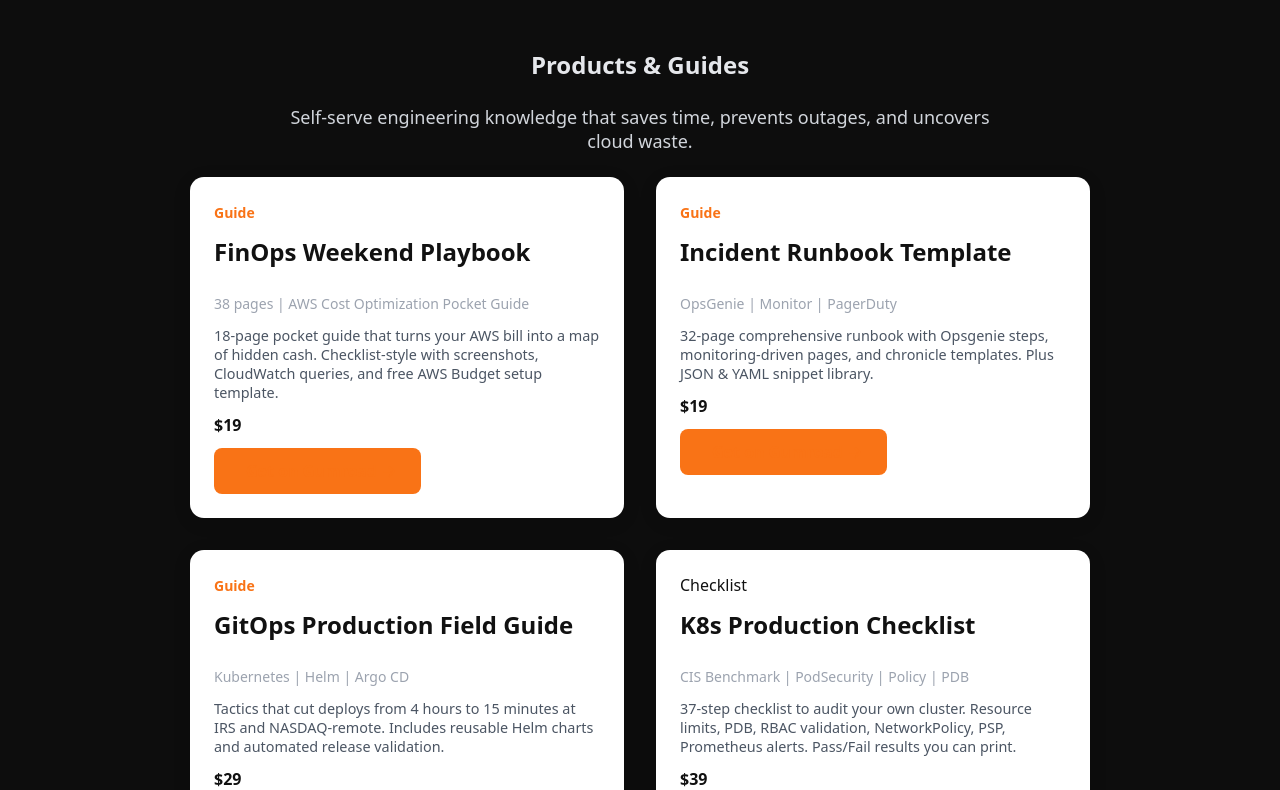
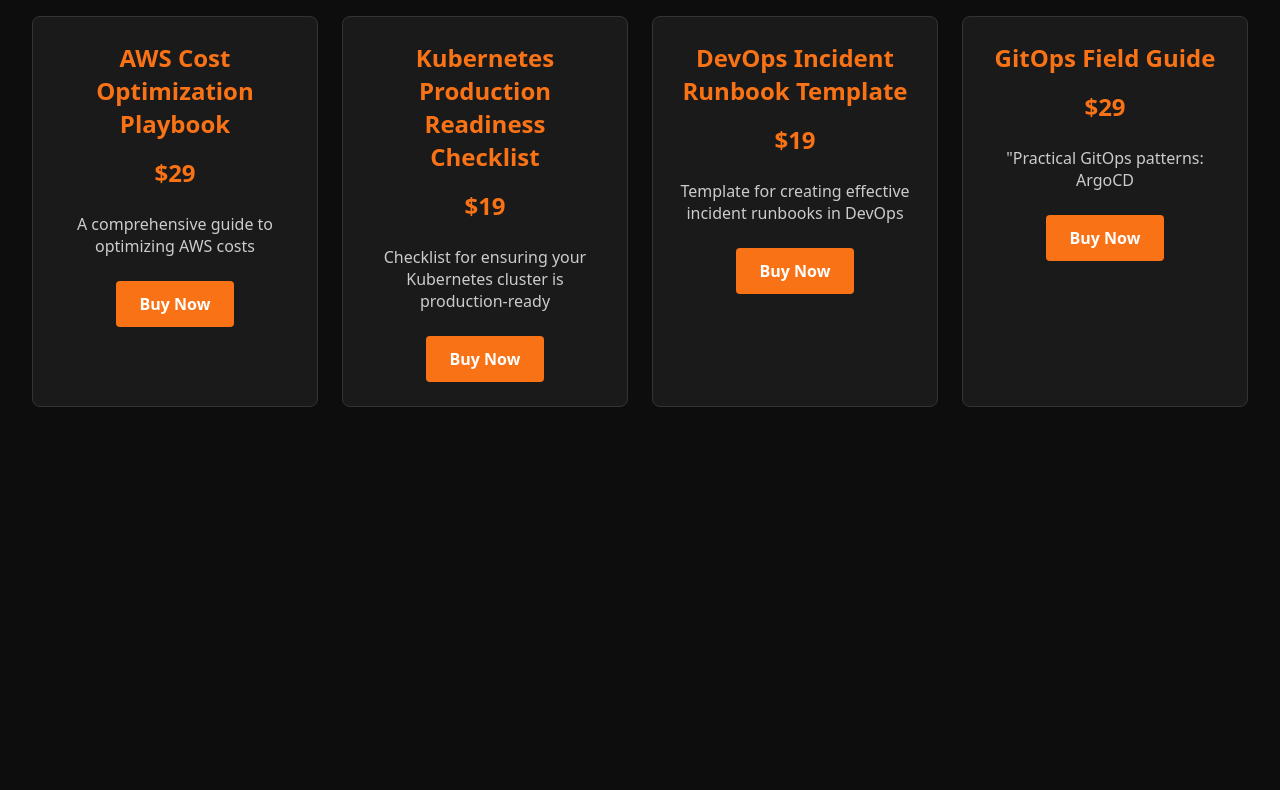
Before and after one commit to temitayocharles/tayoca, a plain HTML site: page public/products.html in a window 1280 px wide. Shown: the part 112-902 px from the top of the page. After the commit the page ends 800 px from the top, so only its background shows below. Drawn offline with Linux system fonts and the light colour scheme.

Commit message:
Wire Cal.com booking links + update products CSV with Gumroad URLs

```diff
--- /dev/null
+++ b/public/products-feed.csv
@@ -0,0 +1,5 @@
+name,price,description,url
+"AWS Cost Optimization Playbook",29,"A comprehensive guide to optimizing AWS costs","https://tayoca.gumroad.com/l/aws-cost-optimization"
+"Kubernetes Production Readiness Checklist",19,"Checklist for ensuring your Kubernetes cluster is production-ready","https://tayoca.gumroad.com/l/k8s-production-checklist"
+"DevOps Incident Runbook Template",19,"Template for creating effective incident runbooks in DevOps","https://tayoca.gumroad.com/l/devops-incident-runbook"
+"GitOps Field Guide",29,"Practical GitOps patterns: ArgoCD, Flux, Helm, Kustomize for production platforms","https://tayoca.gumroad.com/l/gitops-field-guide"
--- a/public/products.html
+++ b/public/products.html
@@ -1,77 +1,156 @@
 <!DOCTYPE html>
 <html lang="en">
 <head>
-  <meta charset="UTF-8">
-  <title>Tayoca – Products</title>
-  <meta name="viewport" content="width=device-width, initial-scale=1.0">
-  <meta name="description" content="Practical engineering guides and cheat sheets for FinOps, GitOps, SRE and K8s">
-  <link rel="stylesheet" href="/styles.css" />
-  <style>
-    body{background:#0d0d0d;color:#e5e7eb;font-family:system-ui,-apple-system,BlinkMacSystemFont,Inter,-apple-system;}
-    main{max-width:1200px;margin:auto;padding:0 2rem;}
-    header,nav,a{color:#f97316!important;padding-left:2rem!important}
-    .amber-accent{width:100%;height:6px;background:#f97316;margin-top:-3px}
-    .card{background:#fff;color:#111;padding:1.5rem;border-radius:.875rem;box-shadow:0 4px 20px rgba(0,0,0,.08)}
-    .btn{background:#f97316;color:#fff;padding:.75rem 1.5rem;border-radius:.5rem;font-weight:600;text-decoration:none;display:inline-block}
-    footer{font-size:.875rem;color:#9ca3af;border-top:1px solid #374151;padding-top:2rem;display:grid;grid-template-columns:1fr 1fr 1fr;gap:2rem;max-width:1200px;margin:auto}
-    @media(max-width:768px){footer{grid-template-columns:1fr;margin:2rem 0}}
-    details{margin:1.5rem 0;color:#d1d5db;}
-    summary{cursor:pointer;color:#374151;font-weight:600}
-    summary:hover{color:#f97316}
-  </style>
+    <meta charset="UTF-8">
+    <meta name="viewport" content="width=device-width, initial-scale=1.0">
+    <title>Products - Tayoca</title>
+    <meta name="description" content="Practical engineering guides for teams who want to move fast: FinOps Playbook, Incident Runbook, GitOps Field Guide, and K8s Production Checklist. Buy any guide and apply its full price as credit toward a $5K FinOps audit.">
+    <meta name="keywords" content="FinOps playbook, incident runbook, GitOps guide, Kubernetes checklist, AWS cost optimization, engineering guides, Tayoca products">
+    <meta name="author" content="Tayoca">
+    <meta name="robots" content="index, follow">
+    <link rel="canonical" href="https://tayoca.com/products.html">
+    <link rel="icon" href="favicon.ico" type="image/x-icon">
+
+    <!-- Open Graph -->
+    <meta property="og:title" content="Products – Tayoca">
+    <meta property="og:description" content="Practical engineering guides: FinOps Playbook, Incident Runbook, GitOps Field Guide, and K8s Production Checklist.">
+    <meta property="og:type" content="website">
+    <meta property="og:url" content="https://tayoca.com/products.html">
+    <meta property="og:site_name" content="Tayoca">
+    <meta property="og:image" content="https://tayoca.com/assets/og-image.png">
+
+    <!-- Twitter Card -->
+    <meta name="twitter:card" content="summary_large_image">
+    <meta name="twitter:title" content="Products – Tayoca">
+    <meta name="twitter:description" content="Practical engineering guides: FinOps Playbook, Incident Runbook, GitOps Field Guide, and K8s Production Checklist.">
+    <meta name="twitter:image" content="https://tayoca.com/assets/og-image.png">
+
+    <!-- Plausible Analytics -->
+    <script defer data-domain="tayoca.com" src="https://plausible.io/js/script.js"></script>
+
+    <style>
+        :root {
+            --bg-color: #0d0d0d;
+            --text-color: #ffffff;
+            --accent-color: #f97316;
+        }
+        body {
+            background-color: var(--bg-color);
+            color: var(--text-color);
+            font-family: system-ui, sans-serif;
+            margin: 0;
+            padding: 2rem;
+        }
+        h1 {
+            text-align: center;
+            margin-bottom: 2rem;
+            color: var(--accent-color);
+        }
+        .products-grid {
+            display: grid;
+            grid-template-columns: repeat(auto-fill, minmax(280px, 1fr));
+            gap: 1.5rem;
+        }
+        .product-card {
+            background-color: #1a1a1a;
+            border: 1px solid #333;
+            border-radius: 0.5rem;
+            padding: 1.5rem;
+            text-align: center;
+            transition: transform 0.2s, box-shadow 0.2s;
+        }
+        .product-card:hover {
+            transform: translateY(-4px);
+            box-shadow: 0 4px 12px rgba(0,0,0,0.3);
+        }
+        .product-card h2 {
+            margin-top: 0;
+            margin-bottom: 1rem;
+            color: var(--accent-color);
+        }
+        .product-card p {
+            margin-bottom: 1.5rem;
+            color: #ccc;
+            flex-grow: 1;
+        }
+        .product-card .price {
+            font-size: 1.5rem;
+            font-weight: bold;
+            margin-bottom: 1.5rem;
+            color: var(--accent-color);
+        }
+        .product-card .cta-button {
+            display: inline-block;
+            background-color: var(--accent-color);
+            color: white;
+            text-decoration: none;
+            padding: 0.75rem 1.5rem;
+            border-radius: 0.25rem;
+            font-weight: bold;
+            transition: background-color 0.2s;
+        }
+        .product-card .cta-button:hover {
+            background-color: #ea580c;
+        }
+    </style>
 </head>
 <body>
-  <header style="position:sticky;top:0;z-index:999;background:rgba(13,13,13,.8);backdrop-filter:blur(8px)">
-    <nav style="max-width:1200px;margin:auto;padding:0 2rem;display:flex;justify-content:space-between;align-items:center;padding-top:.75rem;padding-bottom:.75rem">
-      <a style="text-decoration:none" href="/">tayoca</a>
-      <div style="display:flex;gap:2rem"><a style="color:#e5e7eb;text-decoration:none" href="/products.html#products">Products</a><a style="color:#e5e7eb;text-decoration:none" href="/#contact">Contact</a></div>
-    </nav>
-  </header>
-  <main>
-    <section style="padding-top:2rem;padding-bottom:2rem;text-align:left">
-      <a style="color:#e5e7eb;text-decoration:none;font-weight:600;" href="/">&larr; Back to Home</a>
-    </section>
-    <section id="products" style="text-align:center"><h1>Products & Guides</h1><p style="font-size:1.125rem;max-width:700px;margin:1.5rem auto;color:#d1d5db">Self-serve engineering knowledge that saves time, prevents outages, and uncovers cloud waste.</p>
-      <div style="max-width:900px;margin:auto;display:grid;grid-template-columns:repeat(auto-fit,minmax(280px,1fr));gap:2rem;text-align:left"><div class='card'>
-        <span style='color:#f97316;font-weight:600;font-size:.875rem;'>Guide</span>
-        <h3 style='font-size:1.5rem;margin-top:.75rem;'>FinOps Weekend Playbook</h3>
-        <small style='color:#9ca3af;font-size:.875rem'>38 pages  |  AWS Cost Optimization Pocket Guide</small>
-        <p style='margin:.75rem 0;color:#4b5563;font-size:.9rem'>18-page pocket guide that turns your AWS bill into a map of hidden cash. Checklist-style with screenshots, CloudWatch queries, and free AWS Budget setup template.</p>
-        <p style='font-weight:700;margin:.75rem 0;'>$19</p>
-        <a href="https://gum.co/aws-cost-playbook" class="btn" target="_blank" rel="noopener">Get on Gumroad &rarr;</a>
-      </div><div class='card'>
-        <span style='color:#f97316;font-weight:600;font-size:.875rem'>Guide</span>
-        <h3 style='font-size:1.5rem;margin-top:.75rem;'>Incident Runbook Template</h3>
-        <small style='color:#9ca3af;font-size:.875rem'>OpsGenie | Monitor | PagerDuty</small>
-        <p style='margin:.75rem 0;color:#4b5563;font-size:.9rem'>32-page comprehensive runbook with Opsgenie steps, monitoring-driven pages, and chronicle templates. Plus JSON & YAML snippet library.</p>
-        <p style='font-weight:700;margin:.75rem 0;'>$19</p>
-        <a href="https://gum.co/incident-runbook" class="btn" target="_blank" rel="noopener">Get on Gumroad &rarr;</a>
-      </div><div class='card'>
-        <span style='color:#f97316;font-weight:600;font-size:.875rem'>Guide</span>
-        <h3 style='font-size:1.5rem;margin-top:.75rem;'>GitOps Production Field Guide</h3>
-        <small style='color:#9ca3af;font-size:.875rem'>Kubernetes | Helm | Argo CD</small>
-        <p style='margin:.75rem 0;color:#4b5563;font-size:.9rem'>Tactics that cut deploys from 4 hours to 15 minutes at IRS and NASDAQ-remote. Includes reusable Helm charts and automated release validation.</p>
-        <p style='font-weight:700;margin:.75rem 0;'>$29</p>
-        <a href="https://gum.co/gitops-guide" class="btn" target="_blank" rel="noopener">Get on Gumroad &rarr;</a>
-      </div><div class='card'>
-        <span style='color:#f9776'>Checklist</span>
-        <h3 style='font-size:1.5rem;margin-top:.75rem;'>K8s Production Checklist</h3>
-        <small style='color:#9ca3af;font-size:.875rem'>CIS Benchmark | PodSecurity | Policy | PDB</small>
-        <p style='margin:.75rem 0;color:#4b5563;font-size:.9rem'>37-step checklist to audit your own cluster. Resource limits, PDB, RBAC validation, NetworkPolicy, PSP, Prometheus alerts. Pass/Fail results you can print.</p>
-        <p style='font-weight:700;margin:.75rem 0;'>$39</p>
-        <a href="https://gum.co/k8s-checklist" class="btn" target="_blank" rel="noopener">Get on Gumroad &rarr;</a>
-      </div></div>
-      <h2 style='font-size:1.4rem;margin-top:4rem;margin-bottom:.75rem'>FAQ</h2>
-      <details style='max-width:700px;margin:1rem auto;color:#d1d5db;text-align:left'><summary>Can I request a custom guide?</summary><p style='font-size:.875rem;color:#9ca3af'>Yes. Email me your problem domain and I’ll write a tailor-fit guide plus runnable templates in a week.</p></details>
-      <details style='max-width:700px;margin:1rem auto;color:#d1d5db;text-align:left'><summary>Are updates included?</summary><p style='font-size:.875rem;color:#9ca3af'>Purchasing a guide gives you lifetime access to the index file and any patch updates; new editions will be versioned for new buyers in catalog.</p></details>
-      <p style='margin-top:2rem;font-size:.925rem;color:#9ca3af'>Need advice over a call before buying? <a href="/#contact" style='color:#f97316'>Slack link coming your way →</a></p>
-    </section>
-  </main>
-  <div class="amber-accent"></div>
-  <footer>
-    <div><strong style='color:#e5e7eb'>tayoca</strong><br><small style='color:#9ca3af'>Six brands. One operating standard.<br>Ontario, Canada.</small></div>
-    <div><a style='color:#e5e7eb;text-decoration:none' href='/'>Home</a><br><a style='color:#e5e7eb;text-decoration:none' href='/products.html#products'>Products</a><br><a style='color:#e5e7eb;text-decoration:none' href='/index.html#contact'>Contact</a></div>
-    <div><span style='font-family:monospace;font-size:.75rem;padding:.25rem .5rem;border-radius:.25rem;border:1px solid #374151;display:block;margin-bottom:.25rem'>PMP</span><span style='font-family:monospace;font-size:.75rem;padding:.25rem .5rem;border-radius:.25rem;border:1px solid #374151;display:block;margin-bottom:.25rem'>CSM</span><span style='font-family:monospace;font-size:.75rem;padding:.25rem .5rem;border-radius:.25rem;border:1px solid #374151;display:block;margin-bottom:.25rem'>Terraform Associate</span><span style='font-family:monospace;font-size:.75rem;padding:.25rem .5rem;border-radius:.25rem;border:1px solid #374151;display:block'>AWS Solutions Architect</span></div>
-  </footer>
+    <h1>Our Products</h1>
+    <div class="products-grid" id="productsContainer">
+        <!-- Product cards will be injected here -->
+    </div>
+
+    <script>
+        // Function to parse CSV string into array of objects
+        function parseCSV(csv) {
+            const lines = csv.trim().split('\n');
+            const headers = lines[0].split(',').map(header => header.trim());
+            const result = [];
+            for (let i = 1; i < lines.length; i++) {
+                const values = lines[i].split(',').map(value => {
+                    // Remove quotes if present
+                    return value.replace(/^"(.*)"$/, '$1').trim();
+                });
+                const obj = {};
+                headers.forEach((header, index) => {
+                    obj[header] = values[index];
+                });
+                result.push(obj);
+            }
+            return result;
+        }
+
+        // Fetch the CSV and render products
+        async function loadProducts() {
+            try {
+                const response = await fetch('products-feed.csv');
+                if (!response.ok) {
+                    throw new Error(`Failed to fetch CSV: ${response.status}`);
+                }
+                const csvText = await response.text();
+                const products = parseCSV(csvText);
+                const container = document.getElementById('productsContainer');
+                container.innerHTML = ''; // Clear loading state
+
+                products.forEach(product => {
+                    const card = document.createElement('div');
+                    card.className = 'product-card';
+                    card.innerHTML = `
+                        <h2>${product.name}</h2>
+                        <div class="price">$${product.price}</div>
+                        <p>${product.description}</p>
+                        <a href="${product.url}" target="_blank" rel="noopener" class="cta-button">Buy Now</a>
+                    `;
+                    container.appendChild(card);
+                });
+            } catch (error) {
+                console.error('Error loading products:', error);
+                document.getElementById('productsContainer').innerHTML = '<p>Error loading products. Please try again later.</p>';
+            }
+        }
+
+        // Load products on page load
+        document.addEventListener('DOMContentLoaded', loadProducts);
+    </script>
 </body>
 </html>
```
Also changed, not shown: public/services.html (+108 -45 lines).
